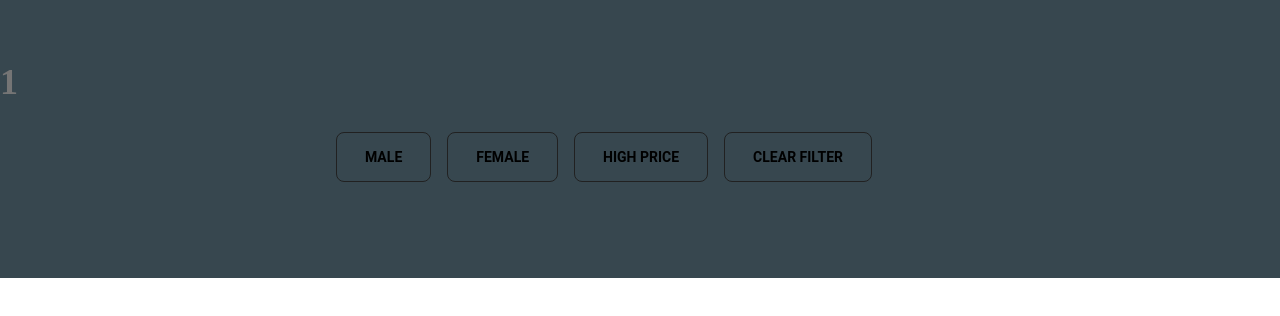
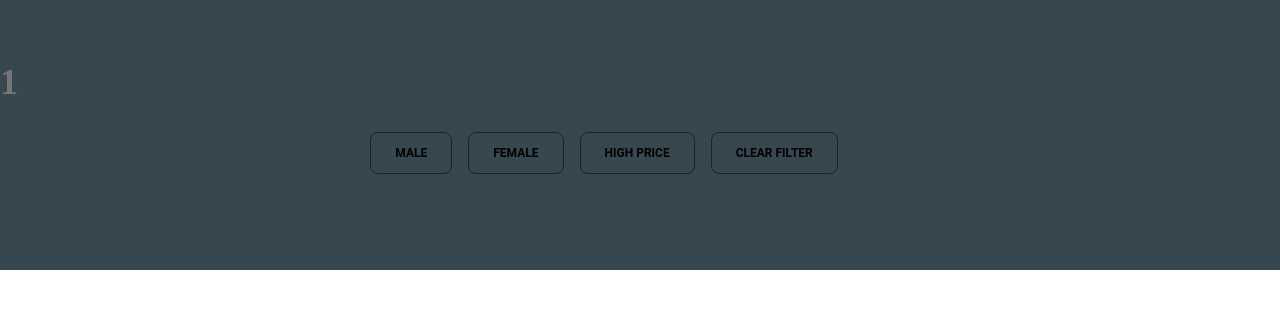
Before and after one commit to Franseck/E-CommerceApp-RTK, a React (Create React App) app: page /FilteredProducts/1 in a window 1280 px wide. Shown: the top 316 px of the page. Built offline with nearby package versions, Linux system fonts and the light colour scheme; a web font is replaced by a local one.

Commit message:
single product styles

```diff
--- a/src/components/Footer.jsx
+++ b/src/components/Footer.jsx
@@ -4,7 +4,7 @@ import logo from "../../src/assets/Logo.png";
 const Footer = () => {
   const year = new Date().getFullYear();
   return (
-    <div>
+    <div className="bg-black">
       <div className="flex items-center justify-center">
         <hr className="h-px w-4/5 bg-gray-400 opacity-50 outline-none border-none" />
       </div>
@@ -13,7 +13,7 @@ const Footer = () => {
           <img className="h-20" src={logo} alt="logo"></img>
         </div>
         <div>
-          <p className="text-black text-sm font-inter no-underline normal-case">
+          <p className="text-white  text-sm font-girl no-underline normal-case">
             Copyright {year} page by Seckin
           </p>
         </div>
--- a/src/components/Navbar.jsx
+++ b/src/components/Navbar.jsx
@@ -7,8 +7,7 @@ import { useSelector } from "react-redux";
 
 const Navbar = () => {
   const totalAmount = useSelector((state) => state.cart.totalAmount);
-  //const user = useSelector((state) => state.user.user);
-  //const { name, image } = user;
+
   const [open, setOpen] = useState(false);
   const handleOpen = () =>{setOpen(true)};
 
--- a/src/components/product/FilteredProducts.jsx
+++ b/src/components/product/FilteredProducts.jsx
@@ -25,14 +25,14 @@ const FilteredProducts = () => {
           <h1 className="text-gray-600 text-4xl font-girl font-bold tracking-normal leading-none">
             {type}
           </h1>
-          <div className="py-8">
-            <div className="flex flex-wrap justify-center items-center text-center">
+          <div className="py-8 ">
+            <div className="flex  flex-wrap justify-center items-center text-center">
               {genderButtons.map((item, index) => {
                 return (
-                  <div key={index}>
+                  <div key={index} className=" flex justify-center items-center">
                     <Button
                       color="gray"
-                      size="lg"
+                      size="md"
                       variant="outlined"
                       ripple={true}
                       className="text-black hover:bg-gray-300 duration-300 ease-in-out mr-4"
@@ -45,7 +45,7 @@ const FilteredProducts = () => {
               })}
               <Button
                 color="gray"
-                size="lg"
+                size="md"
                 variant="outlined"
                 ripple={true}
                 className="text-black hover:bg-gray-300 duration-300 ease-in-out mr-4"
@@ -57,7 +57,7 @@ const FilteredProducts = () => {
             <div className="pr-14">
               <Button
                 color="gray"
-                size="lg"
+                size="md"
                 variant="outlined"
                 ripple={true}
                 className="text-black hover:bg-gray-300 duration-300 ease-in-out mr-4"
--- a/src/components/product/ProductCard.jsx
+++ b/src/components/product/ProductCard.jsx
@@ -15,10 +15,10 @@ const ProductCard = ({ id, name, text, img, price, colors }) => {
 
   return (
     <Link to={`/filteredProducts/${type}/` + id}>
-      <div className="">
-      <Card className="flex justify-center text-center" onClick={() => dispatch(singleProduct(id))}>
-        <CardHeader color="blue" className="relative h-96 ">
-          <img src={img} alt="img-blur-shadow" className="h-full w-full bg-blue-gray-800" />
+
+      <Card className="flex justify-center text-center overflow-hidden" onClick={() => dispatch(singleProduct(id))}>
+        <CardHeader color="red" className="">
+          <img src={img} alt="img-blur-shadow" className="" />
         </CardHeader>
         <CardBody className="text-center bg-blue-gray-300 ">
           <Typography variant="h5" className="mb-2 font-less text-blue-gray-700 text-2xl">
@@ -41,7 +41,7 @@ const ProductCard = ({ id, name, text, img, price, colors }) => {
           </Typography>
         </CardFooter>
       </Card>
-      </div>
+
     </Link>
   );
 };
--- a/src/components/product/SingleProduct.jsx
+++ b/src/components/product/SingleProduct.jsx
@@ -16,28 +16,27 @@ const SingleProduct = () => {
   const dispatch = useDispatch();
 
   return (
-    <div className="flex justify-center bg-blue-gray-400 h-screen items-center text-center py-32">
+    <div className="flex justify-center bg-blue-gray-400 lg:h-screen md:h-screen sm:h-full ">
       {product
         .filter((product) => product.id === id)
         .map((item, index) => {
           return (
-            <div key={index} className="flex justify-center gap-5 items-center text-center flex-wrap  py-20  ">
+            <div key={index} className="flex justify-center gap-5 text-center flex-wrap items-center">
 
                 <img
-                  className="h-[450px] rounded-lg"
+                  className="h-[500px] rounded-lg"
                   src={item.img}
                   alt={item.name}
                 ></img>
 
-              <div className="grow-[3] ">
-                <div className="">
-                  <h5 className="text-2xl font-girl font-bold tracking-normal leading-none pb-4">
+              <div className="flex flex-col">
+                 <h5 className="text-2xl font-girl font-bold tracking-normal leading-none pb-4">
                     {item.name}
                   </h5>
                   <p className="text-red-700 text-xl font-general font-bold  leading-none pb-4">
                     15% OFF
                   </p>
-                  <p className="text-blue-gray-800 text-xl font-less font-bold tracking-normal leading-none pb-4">
+                  <p className="text-blue-gray-800 text-xl font-less font-bold pb-4 w-[250px]">
                     {item.text}
                   </p>
                   <div className="pb-4">
@@ -141,7 +140,7 @@ const SingleProduct = () => {
                       Add to Cart
                     </Button>
                   </div>
-                </div>
+
               </div>
             </div>
           );
```
